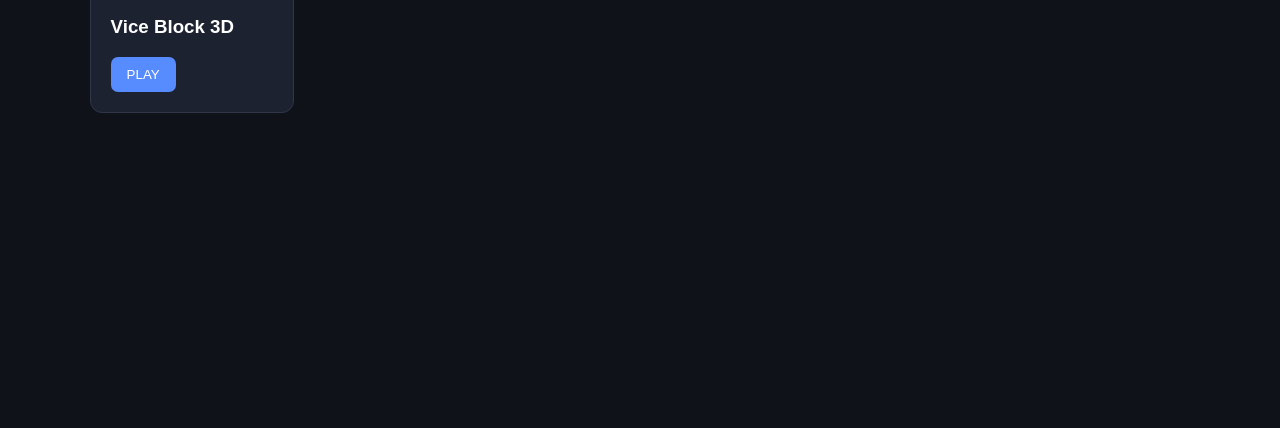
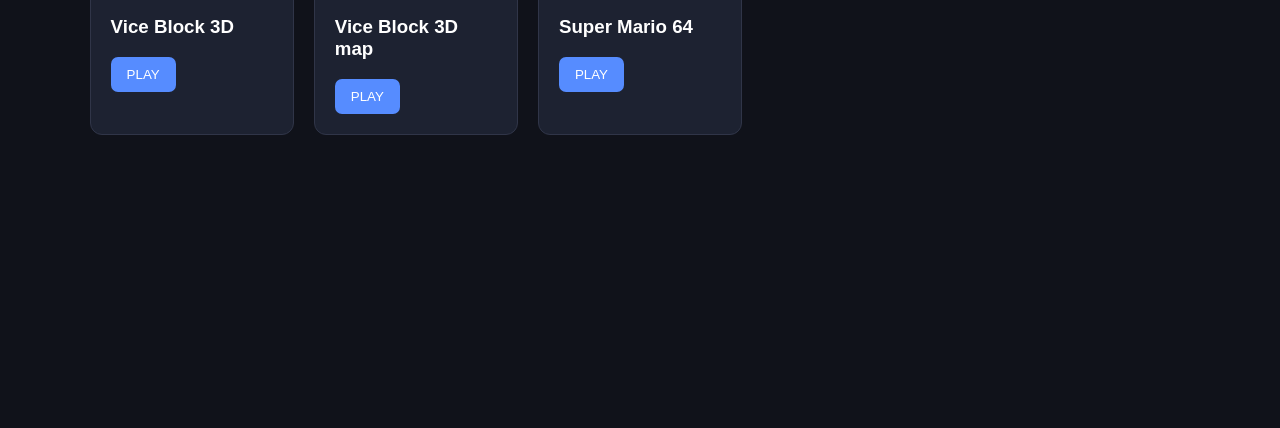
Before and after one commit to austinnash2014-gif/austinnash2014-gif.github.io, a plain HTML site: page index.html in a window 1280 px wide. Shown: the part 372-800 px from the top of the page. Drawn offline with Linux system fonts and the light colour scheme.

Commit message:
Update index.html

```diff
--- a/index.html
+++ b/index.html
@@ -90,6 +90,8 @@ button {
 <script>
 const games = [
     {name: "Vice Block 3D", file: "games/viceblock.html"},
+    {name: "Vice Block 3D map", file: "games/vice-block-map.html"},
+    {name: "Super Mario 64", file: "games/sm-64.html"},
 ];
 
 const container = document.getElementById("games");
```
